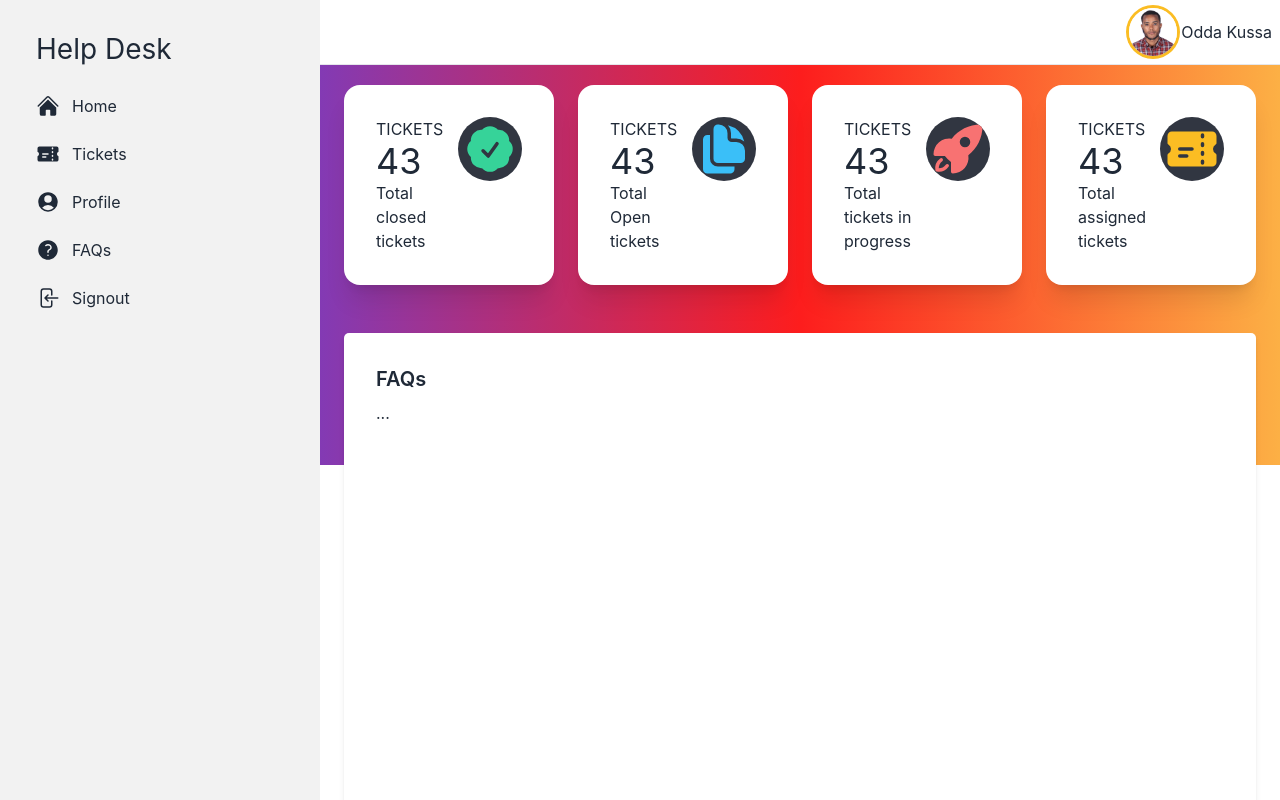
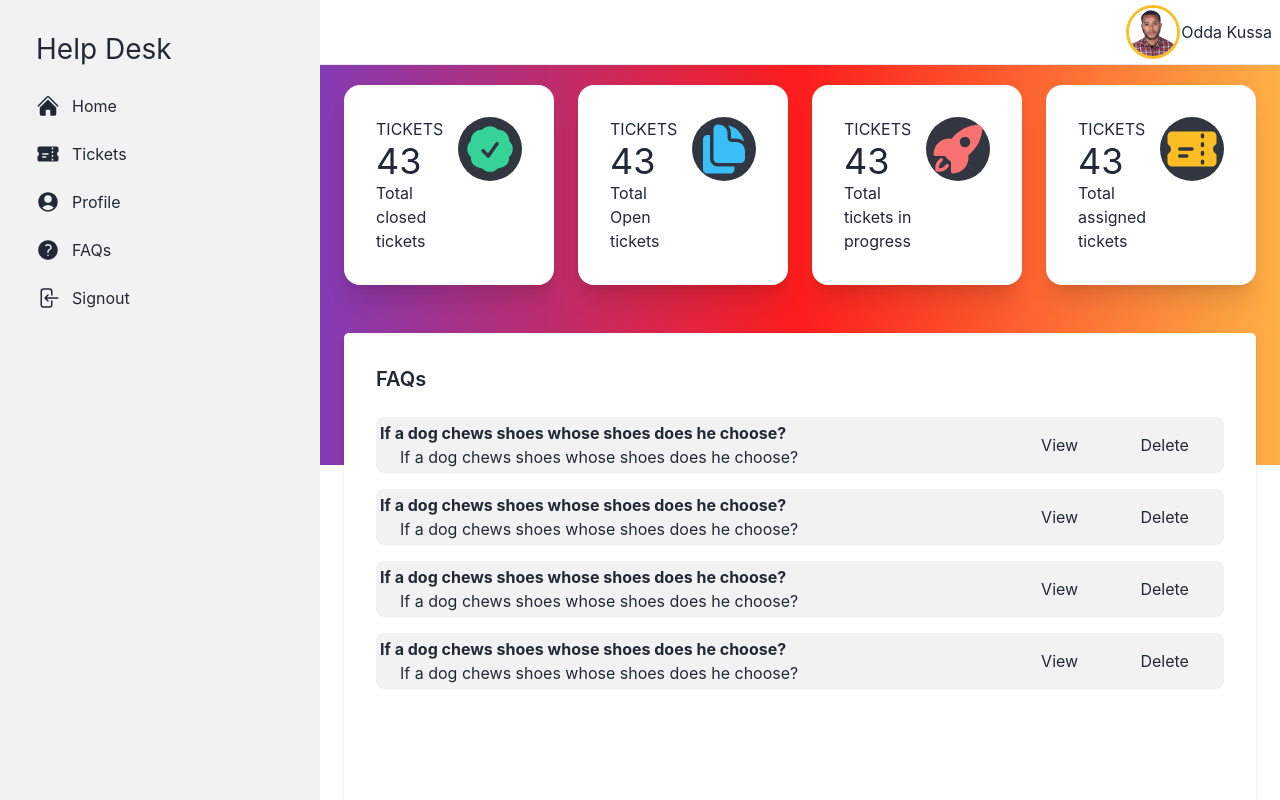
Before and after one commit to oddakussa12/helpdesk-frontend, a React (Create React App) app: page /support/faqs in a window 1280 px wide. Built offline with nearby package versions, Linux system fonts and the light colour scheme; no server answers.

Commit message:
Support FAQ page

```diff
--- a/src/Support/Pages/SupportFaq.jsx
+++ b/src/Support/Pages/SupportFaq.jsx
@@ -7,11 +7,68 @@ const SupportFaq = () => {
         <div className="card-body">
           <h2 className="card-title">FAQs</h2>
           <div className="overflow-x-auto">
-            <h1>...</h1>
+            {/* cards */}
+            <div className="card bg-base-200 mt-4" style={{ borderRadius: '8px' }}>
+              <div className="card-body p-1">
+                <div className="flex flex-nowrap">
+                  <div className="basis-3/4">
+                    <b>If a dog chews shoes whose shoes does he choose?</b>
+                    <p className='ml-5'>If a dog chews shoes whose shoes does he choose?</p>
+                  </div>
+                  <div className="basis-1/4 flex items-center text-center">
+                    <p>View</p>
+                    <p>Delete</p>
+                  </div>
+                </div>
+              </div>
+            </div>
+            <div className="card bg-base-200 mt-4" style={{ borderRadius: '8px' }}>
+              <div className="card-body p-1">
+                <div className="flex flex-nowrap">
+                  <div className="basis-3/4">
+                    <b>If a dog chews shoes whose shoes does he choose?</b>
+                    <p className='ml-5'>If a dog chews shoes whose shoes does he choose?</p>
+                  </div>
+                  <div className="basis-1/4 flex items-center text-center">
+                    <p>View</p>
+                    <p>Delete</p>
+                  </div>
+                </div>
+              </div>
+            </div>
+            <div className="card bg-base-200 mt-4" style={{ borderRadius: '8px' }}>
+              <div className="card-body p-1">
+                <div className="flex flex-nowrap">
+                  <div className="basis-3/4">
+                    <b>If a dog chews shoes whose shoes does he choose?</b>
+                    <p className='ml-5'>If a dog chews shoes whose shoes does he choose?</p>
+                  </div>
+                  <div className="basis-1/4 flex items-center text-center">
+                    <p>View</p>
+                    <p>Delete</p>
+                  </div>
+                </div>
+              </div>
+            </div>
+            <div className="card bg-base-200 mt-4" style={{ borderRadius: '8px' }}>
+              <div className="card-body p-1">
+                <div className="flex flex-nowrap">
+                  <div className="basis-3/4">
+                    <b>If a dog chews shoes whose shoes does he choose?</b>
+                    <p className='ml-5'>If a dog chews shoes whose shoes does he choose?</p>
+                  </div>
+                  <div className="basis-1/4 flex items-center text-center">
+                    <p>View</p>
+                    <p>Delete</p>
+                  </div>
+                </div>
+              </div>
+            </div>
           </div>
         </div>
       </div>
     </div>
+
   )
 }
 
--- a/src/Support/Pages/SupportProfile.jsx
+++ b/src/Support/Pages/SupportProfile.jsx
@@ -8,8 +8,8 @@ const SupportProfile = () => {
           <div className="overflow-x-auto">
             <div className="flex gap-8">
               <div className="basis-3/4">
-                <div className="card  bg-base-200 shadow-sm" style={{minHeight:'450px'}}>
-                  <div className="card-body">
+                <div className="card bg-base-200 text-dark-content" style={{minHeight:'450px'}} >
+                  <div className="card-body items-center text-center">
                     <div className="avatar flex flex-col justify-center items-center">
                       <div className="w-24 rounded-full ring ring-warning ring-offset-base-100 ring-offset-2">
                         <img src="/pp.jpg" />
```
